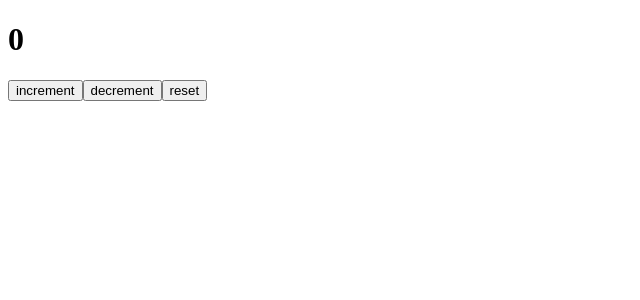
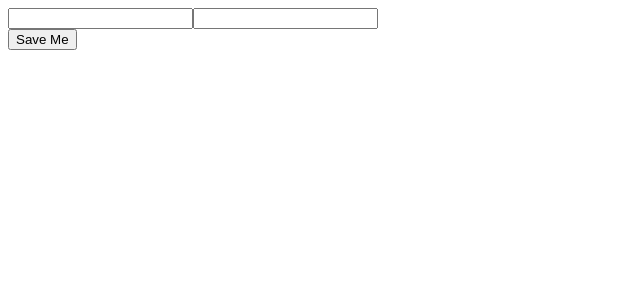
Before and after one commit to Roberta2017/ex-react, a React (Create React App) app in the folder my-app/: page / in a window 1280 px wide. Shown: the top 300 px of the page, without its empty margins (0-640 px from the left). Built offline with nearby package versions, Linux system fonts and the light colour scheme.

Commit message:
esercizio 02 Hooks

```diff
--- a/my-app/src/App.js
+++ b/my-app/src/App.js
@@ -1,13 +1,13 @@
 import React from 'react';
+import {Forms} from './Forms'
 
-import  Counter  from './Counter';
 
  function App() {
   return (
     <div className="App">
-      <Counter/>
+ <Forms/>
     </div>
-  );
+  )
 }
 
 export default App;
--- /dev/null
+++ b/my-app/src/Forms.js
@@ -0,0 +1,20 @@
+import React from 'react'
+import {inputTracker } from './inputTrack'
+
+
+
+export function Forms(){
+    const {username,password,saveValue,inputHandler} = inputTracker()
+
+    return(
+        <>
+        <form id="prova">
+            <input type='text' name='username' onChange={inputHandler} value={username} />
+            <input type='password' name='password' onChange={inputHandler} value={password} />
+        </form>
+        <button onClick={saveValue}>Save Me</button>
+
+
+        </>
+    )
+}
--- /dev/null
+++ b/my-app/src/inputTrack.js
@@ -0,0 +1,22 @@
+import { useState } from "react";
+export function inputTracker() {
+
+    const [username, setUsername] = useState('')
+    const [password, setPassword] = useState('')
+
+    function inputHandler(event) {
+        event.target.name === 'username'
+            ? setUsername(event.target.value)
+            : setPassword(event.target.value);
+    }
+    function saveValue(event) {
+        event.preventDefault()
+        let username = document.querySelector('#prova').firstChild.value;
+        let password = document.querySelector('#prova').lastChild.value;
+        console.log(`Username: ${username}`)
+        console.log(`Password: ${password}`)
+
+    }
+
+    return {username,password,saveValue,inputHandler}
+}
```
